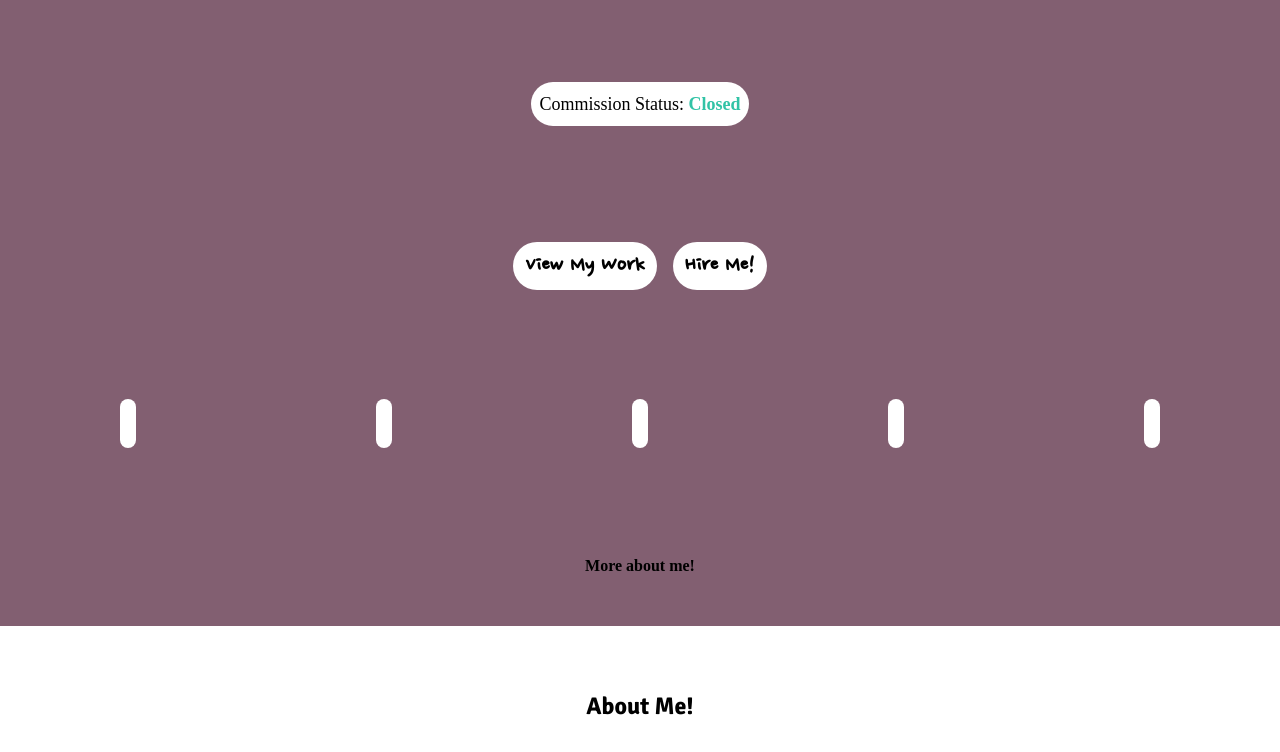
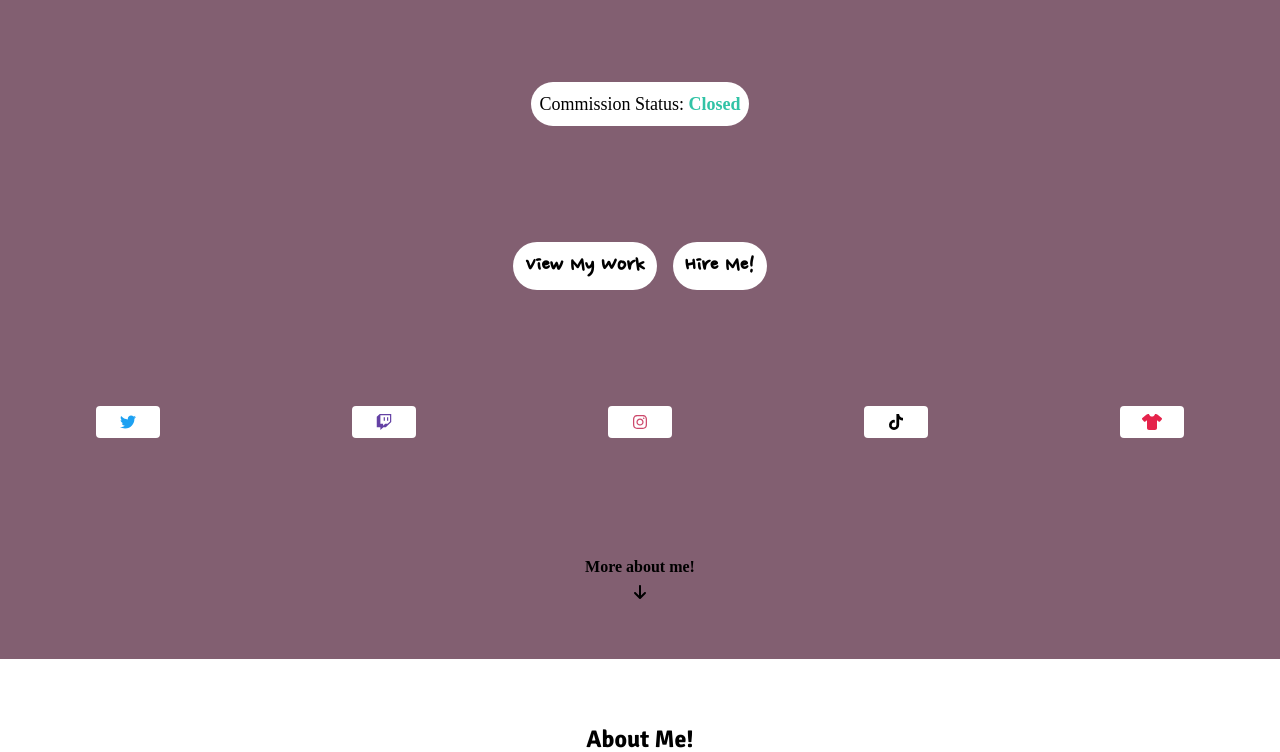
Before and after one commit to Huntthee/next-desert-site, a Next.js app: page / in a window 1280 px wide. Shown: the part 450-1202 px from the top of the page. Built offline with nearby package versions, Linux system fonts and the light colour scheme; a web font is replaced by a local one.

Commit message:
removed fontawesome link from head, installed fontawesome library, importing icons in components as needed

```diff
--- a/package.json
+++ b/package.json
@@ -8,6 +8,10 @@
     "lint": "next lint"
   },
   "dependencies": {
+    "@fortawesome/fontawesome-svg-core": "^6.1.0",
+    "@fortawesome/free-brands-svg-icons": "^6.1.0",
+    "@fortawesome/free-solid-svg-icons": "^6.1.0",
+    "@fortawesome/react-fontawesome": "^0.1.18",
     "@headlessui/react": "^1.5.0",
     "@heroicons/react": "^1.0.6",
     "next": "^12.1.0",
--- a/pages/components/home.tsx
+++ b/pages/components/home.tsx
@@ -1,3 +1,6 @@
+import { faTwitter, faTwitch, faInstagram, faTiktok } from "@fortawesome/free-brands-svg-icons";
+import { faTshirt, faArrowDown, faA } from "@fortawesome/free-solid-svg-icons";
+import { FontAwesomeIcon } from "@fortawesome/react-fontawesome";
 import Link from "next/link";
 
 export default function HomeContent() {
@@ -34,7 +37,7 @@ export default function HomeContent() {
             title="Twitter"
             rel="noreferrer"
           >
-            <i className="fab fa-twitter text-3xl text-[#1da1f2] bg-white p-1 rounded-full hover:text-white hover:bg-[#1da1f2]"></i>
+            <FontAwesomeIcon icon={faTwitter} className="w-6 text-[#1da1f2] bg-white p-1 rounded hover:text-white hover:bg-[#1da1f2]" />
           </a>
           <a
             href="https://www.twitch.tv/thedesertwhale"
@@ -42,7 +45,7 @@ export default function HomeContent() {
             title="Twitch"
             rel="noreferrer"
           >
-            <i className="fab fa-twitch text-3xl text-[#6441a5] bg-white p-1 rounded-full hover:text-white hover:bg-[#6641a5]"></i>
+            <FontAwesomeIcon icon={faTwitch} className="w-6 text-[#6441a5] bg-white p-1 rounded hover:text-white hover:bg-[#6641a5]" />
           </a>
           <a
             href="https://www.instagram.com/dessertwhale/"
@@ -50,7 +53,7 @@ export default function HomeContent() {
             title="Instagram"
             rel="noreferrer"
           >
-            <i className="fab fa-instagram text-3xl text-[#cd486b] bg-white p-1 rounded-full hover:text-white hover:bg-[#cd486b]"></i>
+            <FontAwesomeIcon icon={faInstagram} className="w-6 text-[#cd486b] bg-white p-1 rounded hover:text-white hover:bg-[#cd486b]" />
           </a>
           <a
             href="https://www.tiktok.com/@the_desertwhale?lang=en"
@@ -58,19 +61,19 @@ export default function HomeContent() {
             title="TikTok"
             rel="noreferrer"
           >
-            <i className="fab fa-tiktok text-3xl bg-white p-1 rounded-full hover:text-white hover:bg-black"></i>
+            <FontAwesomeIcon icon={faTiktok} className="w-6 bg-white p-1 rounded hover:text-white hover:bg-black" />
           </a>
           <a
             href="https://desertwhale.threadless.com/"
             target="blank"
             title="Threadless"
           >
-            <i className="fas fa-tshirt text-3xl text-amaranth bg-white p-1 rounded-full hover:text-white hover:bg-amaranth"></i>
+            <FontAwesomeIcon icon={faTshirt} className="w-6 text-amaranth bg-white p-1 rounded hover:text-white hover:bg-amaranth" />
           </a>
         </div>
         <div className="my-6 py-6 xl:my-7">
           <p className="font-bold">More about me!</p>
-          <i className="fas fa-arrow-down lg:animate-bounce"></i>
+          <FontAwesomeIcon icon={faArrowDown} className="w-3 m-auto pt-2 lg:animate-bounce" />
         </div>
       </section>
     </>
--- a/pages/index.tsx
+++ b/pages/index.tsx
@@ -16,12 +16,6 @@ const Home: NextPage = () => {
           content="Digital Artwork for Streaming, Social Media, Websites, Personal Use & More!"
         />
         <link rel="icon" href="/images/lil-whale.png" />
-        <link
-          rel="stylesheet"
-          href="https://use.fontawesome.com/releases/v5.15.3/css/all.css"
-          integrity="sha384-SZXxX4whJ79/gErwcOYf+zWLeJdY/qpuqC4cAa9rOGUstPomtqpuNWT9wdPEn2fk"
-          crossOrigin="anonymous"
-        ></link>
       </Head>
       <main>
         <Header></Header>
```
Also changed, not shown: 1 other file (tests, documents, lock files or other folders).
